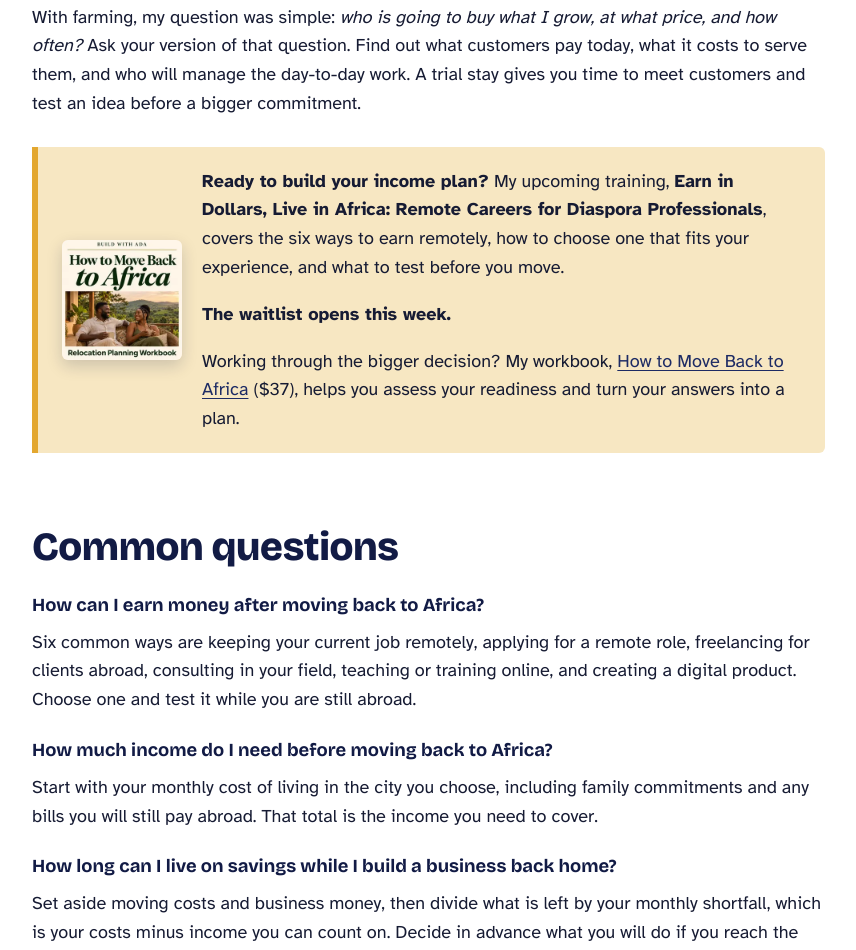
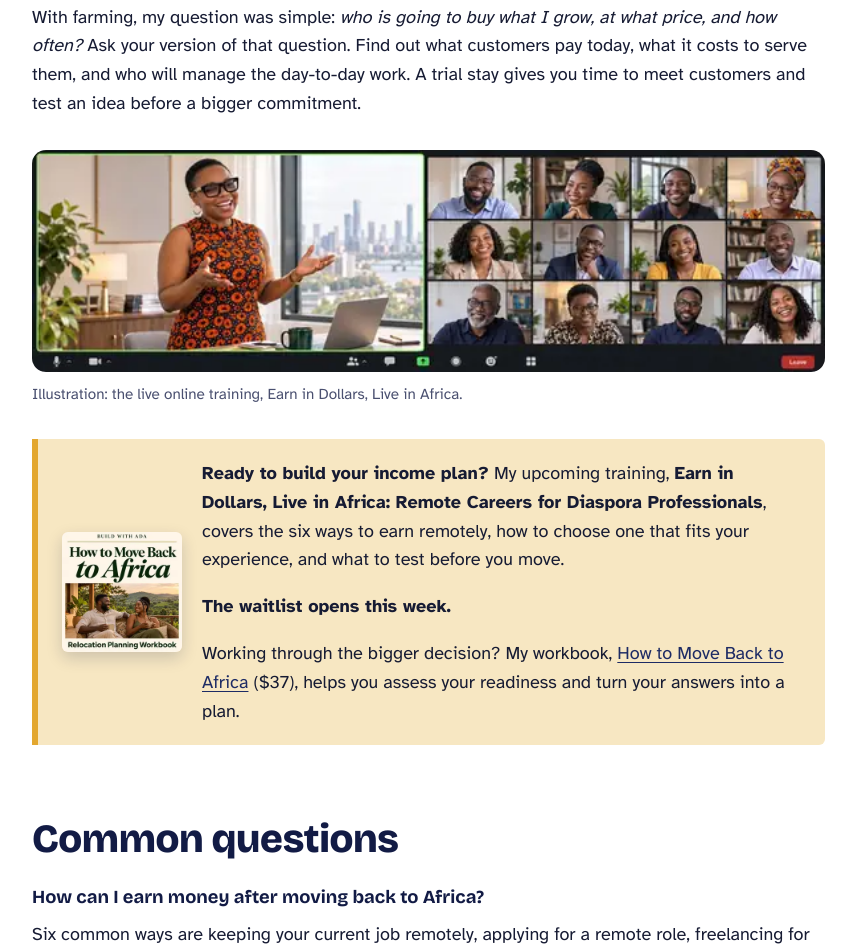
Before and after one commit to linctrader-glitch/movebacktoafrica, a plain HTML site: page guides/how-will-i-earn-a-living-after-moving-back-to-africa.html in a window 1280 px wide. Shown: the part 2932-3882 px from the top of the page, without its empty margins (72-928 px from the left). Drawn offline with nearby package versions, Linux system fonts and the light colour scheme.

Commit message:
Add online-training illustration above the training waitlist box
Co-Authored-By: Claude Opus 5.5 <noreply@anthropic.com>
Claude-Session: https://claude.ai/code/session_01NjBxkxgEWLVRrAeZzGCitX

```diff
--- a/_source/styles.css
+++ b/_source/styles.css
@@ -242,3 +242,4 @@ section { padding: 72px 0; }
 .prose figure.inline.portrait { max-width: 380px; }
 .prose figure.inline.portrait img { aspect-ratio: 2 / 3; }
 .callout.green-note { background: #e7f1ea; border-left-color: #2E6B45; }
+.prose figure.inline.wide img { aspect-ratio: auto; }
--- a/guides/how-will-i-earn-a-living-after-moving-back-to-africa.html
+++ b/guides/how-will-i-earn-a-living-after-moving-back-to-africa.html
@@ -94,6 +94,8 @@ src="https://www.facebook.com/tr?id=1704784206779963&ev=PageView&noscript=1"
   <p>Do you want to run a business, invest in one, or both? Agribusiness, real estate, logistics, or a problem your work abroad taught you to solve?</p>
   <p>With farming, my question was simple: <em>who is going to buy what I grow, at what price, and how often?</em> Ask your version of that question. Find out what customers pay today, what it costs to serve them, and who will manage the day-to-day work. A trial stay gives you time to meet customers and test an idea before a bigger commitment.</p>
 
+  <figure class="photo inline wide"><img src="../img/training-online-600.webp" srcset="../img/training-online-300.webp 300w, ../img/training-online-600.webp 600w, ../img/training-online-1000.webp 1000w" sizes="(max-width: 860px) 92vw, 560px" decoding="async" alt="Illustration of Ada teaching a live online training to a gallery of smiling participants on a video call" loading="lazy" width="1672" height="468"><figcaption>Illustration: the live online training, Earn in Dollars, Live in Africa.</figcaption></figure>
+
   <div class="callout buy">
     <a href="https://stan.store/buildwithada/p/how-to-move-back-to-africa"><img src="../img/cover-move-back-300.webp" srcset="../img/cover-move-back-300.webp 300w, ../img/cover-move-back-600.webp 600w, ../img/cover-move-back-800.webp 800w" sizes="150px" decoding="async" alt="Cover of How to Move Back to Africa, a relocation planning workbook" loading="lazy" width="120" height="120"></a>
     <div>
--- a/styles.css
+++ b/styles.css
@@ -242,3 +242,4 @@ section { padding: 72px 0; }
 .prose figure.inline.portrait { max-width: 380px; }
 .prose figure.inline.portrait img { aspect-ratio: 2 / 3; }
 .callout.green-note { background: #e7f1ea; border-left-color: #2E6B45; }
+.prose figure.inline.wide img { aspect-ratio: auto; }
```
Also changed, not shown: _source/pages/article-earn.html (+2 -0 lines), _source/img/training-online.jpg (added), img/training-online-1000.webp (added), img/training-online-300.webp (added), img/training-online-600.webp (added), img/training-online.jpg (added).
